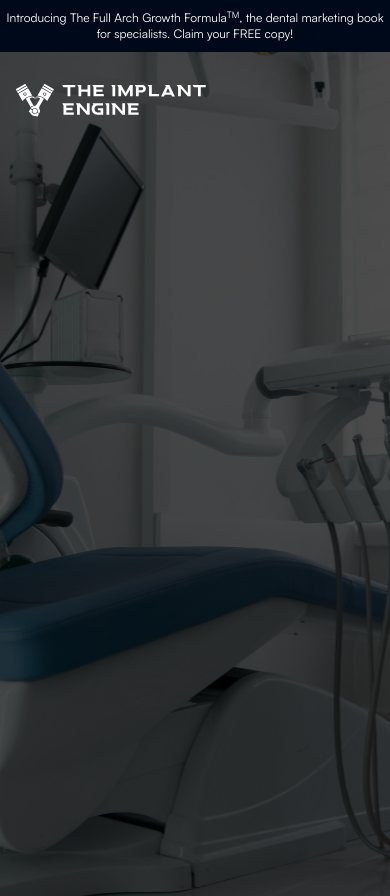
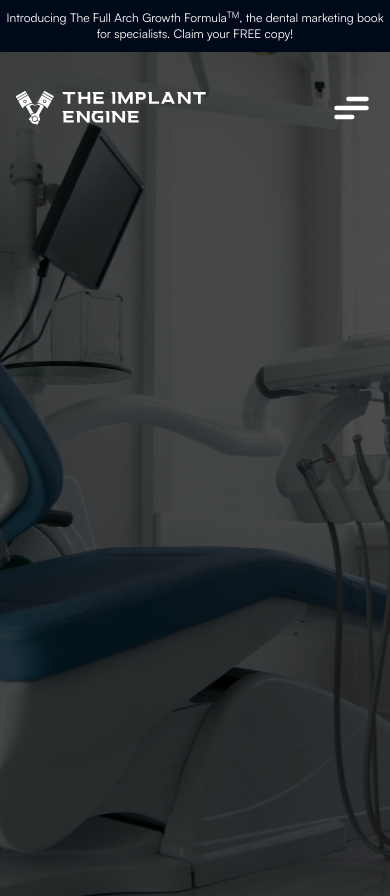
Before and after one commit to mdasif-me/tie, a Next.js app: page / in a window 390 px wide. Built offline with nearby package versions, Linux system fonts and the light colour scheme.

Commit message:
feat: Implement responsive Navbar with GSAP animations and add Hamburger component

```diff
--- /dev/null
+++ b/app/components/hamburger.tsx
@@ -0,0 +1,75 @@
+import styled from 'styled-components';
+
+const Hamburger = ({
+  className,
+  isOpen = false,
+  onToggle,
+}: Readonly<{
+  className?: string;
+  isOpen?: boolean;
+  onToggle?: () => void;
+}>) => {
+  return (
+    <StyledWrapper className={className}>
+      <label className='hamburger'>
+        <input
+          type='checkbox'
+          checked={isOpen}
+          onChange={onToggle}
+          aria-label='Toggle navigation menu'
+        />
+        <svg viewBox='0 0 32 32'>
+          <path
+            className='line line-top-bottom'
+            d='M27 10 13 10C10.8 10 9 8.2 9 6 9 3.5 10.8 2 13 2 15.2 2 17 3.8 17 6L17 26C17 28.2 18.8 30 21 30 23.2 30 25 28.2 25 26 25 23.8 23.2 22 21 22L7 22'
+          />
+          <path className='line' d='M7 16 27 16' />
+        </svg>
+      </label>
+    </StyledWrapper>
+  );
+};
+
+const StyledWrapper = styled.div`
+  .hamburger {
+    cursor: pointer;
+  }
+
+  .hamburger input {
+    display: none;
+  }
+
+  .hamburger svg {
+    /* The size of the SVG defines the overall size */
+    height: 3em;
+    /* Define the transition for transforming the SVG */
+    transition: transform 600ms cubic-bezier(0.4, 0, 0.2, 1);
+  }
+
+  .line {
+    fill: none;
+    stroke: white;
+    stroke-linecap: round;
+    stroke-linejoin: round;
+    stroke-width: 3;
+    /* Define the transition for transforming the Stroke */
+    transition:
+      stroke-dasharray 600ms cubic-bezier(0.4, 0, 0.2, 1),
+      stroke-dashoffset 600ms cubic-bezier(0.4, 0, 0.2, 1);
+  }
+
+  .line-top-bottom {
+    stroke-dasharray: 12 63;
+  }
+
+  .hamburger input:checked + svg {
+    transform: rotate(-45deg);
+  }
+
+  .hamburger input:checked + svg .line-top-bottom {
+    stroke-dasharray: 20 300;
+    stroke-dashoffset: -32.42;
+  }
+`;
+
+export default Hamburger;
--- a/app/components/index.ts
+++ b/app/components/index.ts
@@ -1,3 +1,4 @@
 export { default as Button } from './button';
+export { default as Hamburger } from './hamburger';
 export { default as Logo } from './logo';
 export { default as NavLink } from './navlink';
--- a/app/container/navbar.tsx
+++ b/app/container/navbar.tsx
@@ -1,26 +1,199 @@
+'use client';
+
+import { gsap } from 'gsap';
 import Link from 'next/link';
-import { Button, Logo, NavLink } from '../components';
+import { useEffect, useRef, useState } from 'react';
+import { Button, Hamburger, Logo, NavLink } from '../components';
 import { navItems } from '../constants';
 
 export default function Navbar() {
+  const [isMenuOpen, setIsMenuOpen] = useState(false);
+  const navbarRef = useRef<HTMLElement>(null);
+  const logoRef = useRef<HTMLAnchorElement>(null);
+  const desktopMenuRef = useRef<HTMLDivElement>(null);
+  const actionsRef = useRef<HTMLDivElement>(null);
+  const overlayRef = useRef<HTMLDivElement>(null);
+  const mobileMenuRef = useRef<HTMLDivElement>(null);
+  const mobileMenuItemsRef = useRef<HTMLDivElement>(null);
+  const mobileMenuTimelineRef = useRef<gsap.core.Timeline>(null);
+
+  useEffect(() => {
+    const navbar = navbarRef.current;
+    const logo = logoRef.current;
+    const desktopMenu = desktopMenuRef.current;
+    const actions = actionsRef.current;
+    const overlay = overlayRef.current;
+    const mobileMenu = mobileMenuRef.current;
+
+    if (
+      !navbar ||
+      !logo ||
+      !desktopMenu ||
+      !actions ||
+      !overlay ||
+      !mobileMenu
+    ) {
+      return;
+    }
+
+    gsap.set(overlay, { autoAlpha: 0, pointerEvents: 'none' });
+    gsap.set(mobileMenu, { x: '100%', pointerEvents: 'none' });
+
+    const desktopMenuItems = gsap.utils.toArray<HTMLElement>(
+      '.nav__desktop__item',
+      desktopMenu
+    );
+
+    const introTimeline = gsap.timeline({ defaults: { ease: 'power3.out' } });
+    introTimeline
+      .from(navbar, { y: -42, autoAlpha: 0, duration: 0.55 })
+      .from(logo, { y: -14, autoAlpha: 0, duration: 0.35 }, '-=0.25')
+      .from(actions, { y: -14, autoAlpha: 0, duration: 0.35 }, '<')
+      .from(
+        desktopMenuItems,
+        {
+          y: -18,
+          autoAlpha: 0,
+          duration: 0.35,
+          stagger: 0.1,
+        },
+        '-=0.15'
+      );
+
+    return () => {
+      introTimeline.kill();
+      mobileMenuTimelineRef.current?.kill();
+      document.body.style.overflow = '';
+    };
+  }, []);
+
+  useEffect(() => {
+    const overlay = overlayRef.current;
+    const mobileMenu = mobileMenuRef.current;
+    const mobileMenuItemsContainer = mobileMenuItemsRef.current;
+
+    if (!overlay || !mobileMenu || !mobileMenuItemsContainer) {
+      return;
+    }
+
+    const mobileMenuItems = gsap.utils.toArray<HTMLElement>(
+      '.nav__mobile__item',
+      mobileMenuItemsContainer
+    );
+
+    mobileMenuTimelineRef.current?.kill();
+
+    if (isMenuOpen) {
+      const openTimeline = gsap.timeline();
+      mobileMenuTimelineRef.current = openTimeline;
+
+      gsap.set([overlay, mobileMenu], { pointerEvents: 'auto' });
+      openTimeline
+        .to(overlay, { autoAlpha: 1, duration: 0.2, ease: 'power2.out' }, 0)
+        .to(mobileMenu, { x: 0, duration: 0.35, ease: 'power3.out' }, 0)
+        .fromTo(
+          mobileMenuItems,
+          { x: 24, autoAlpha: 0 },
+          {
+            x: 0,
+            autoAlpha: 1,
+            duration: 0.3,
+            ease: 'power2.out',
+            stagger: 0.08,
+          },
+          0.1
+        );
+
+      document.body.style.overflow = 'hidden';
+      return;
+    }
+
+    const closeTimeline = gsap.timeline();
+    mobileMenuTimelineRef.current = closeTimeline;
+
+    closeTimeline
+      .to(overlay, { autoAlpha: 0, duration: 0.2, ease: 'power2.in' }, 0)
+      .to(
+        mobileMenu,
+        {
+          x: '100%',
+          duration: 0.3,
+          ease: 'power3.in',
+        },
+        0
+      )
+      .set([overlay, mobileMenu], { pointerEvents: 'none' });
+
+    document.body.style.overflow = '';
+  }, [isMenuOpen]);
+
+  const closeMenu = () => {
+    setIsMenuOpen(false);
+  };
+
   return (
-    <nav className='w-full flex items-center justify-between container mx-auto px-4 py-8'>
-      <Link href='/'>
+    <>
+      <nav
+        ref={navbarRef}
+        className='w-full flex items-center justify-between container mx-auto px-4 py-8'
+      >
+        <Link ref={logoRef} href='/' onClick={closeMenu}>
           <Logo />
         </Link>
-      <div className='lg:flex hidden items-center gap-6'>
+        <div ref={desktopMenuRef} className='lg:flex hidden items-center gap-6'>
           {navItems.map((item) => (
             <NavLink
               key={item.href}
               href={item.href}
-            className='font-bold text-base text-white menu__link'
+              className='font-bold text-base text-white menu__link nav__desktop__item'
               activeClassName='menu__link__active'
             >
               {item.name}
             </NavLink>
           ))}
         </div>
+        <div ref={actionsRef} className='flex items-center gap-4'>
           <Button className='sm:block hidden'>Free Analysis</Button>
+          <Hamburger
+            className='lg:hidden block'
+            isOpen={isMenuOpen}
+            onToggle={() => setIsMenuOpen((previousState) => !previousState)}
+          />
+        </div>
       </nav>
+
+      <div
+        ref={overlayRef}
+        className='fixed inset-0 z-40 bg-black/60 opacity-0 pointer-events-none lg:hidden'
+        onClick={closeMenu}
+      />
+
+      <div
+        ref={mobileMenuRef}
+        className='fixed top-0 right-0 z-50 h-full sm:w-1/2 w-10/12 bg-black px-6 py-24 translate-x-full lg:hidden'
+      >
+        <div ref={mobileMenuItemsRef} className='flex flex-col gap-6'>
+          {navItems.map((item) => (
+            <div
+              key={item.href}
+              className='nav__mobile__item'
+              onClick={closeMenu}
+            >
+              <NavLink
+                href={item.href}
+                className='font-bold text-xl text-white menu__link'
+                activeClassName='menu__link__active'
+              >
+                {item.name}
+              </NavLink>
+            </div>
+          ))}
+
+          <div className='nav__mobile__item' onClick={closeMenu}>
+            <Button className='w-fit'>Free Analysis</Button>
+          </div>
+        </div>
+      </div>
+    </>
   );
 }
--- a/package.json
+++ b/package.json
@@ -9,6 +9,7 @@
     "lint": "eslint"
   },
   "dependencies": {
+    "gsap": "^3.14.2",
     "next": "16.1.6",
     "react": "19.2.3",
     "react-dom": "19.2.3",
```
Also changed, not shown: 1 other file (tests, documents, lock files or other folders). Lines whose indentation alone changed are shown as unchanged.
